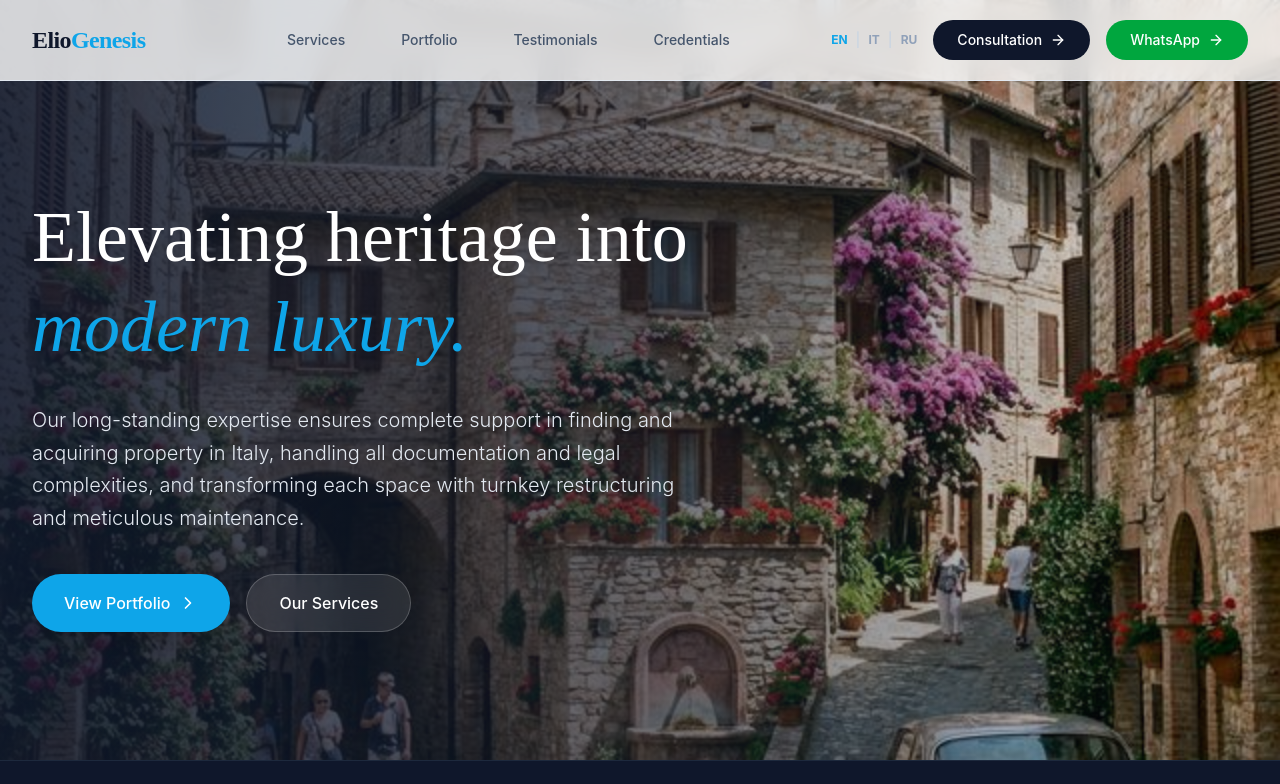
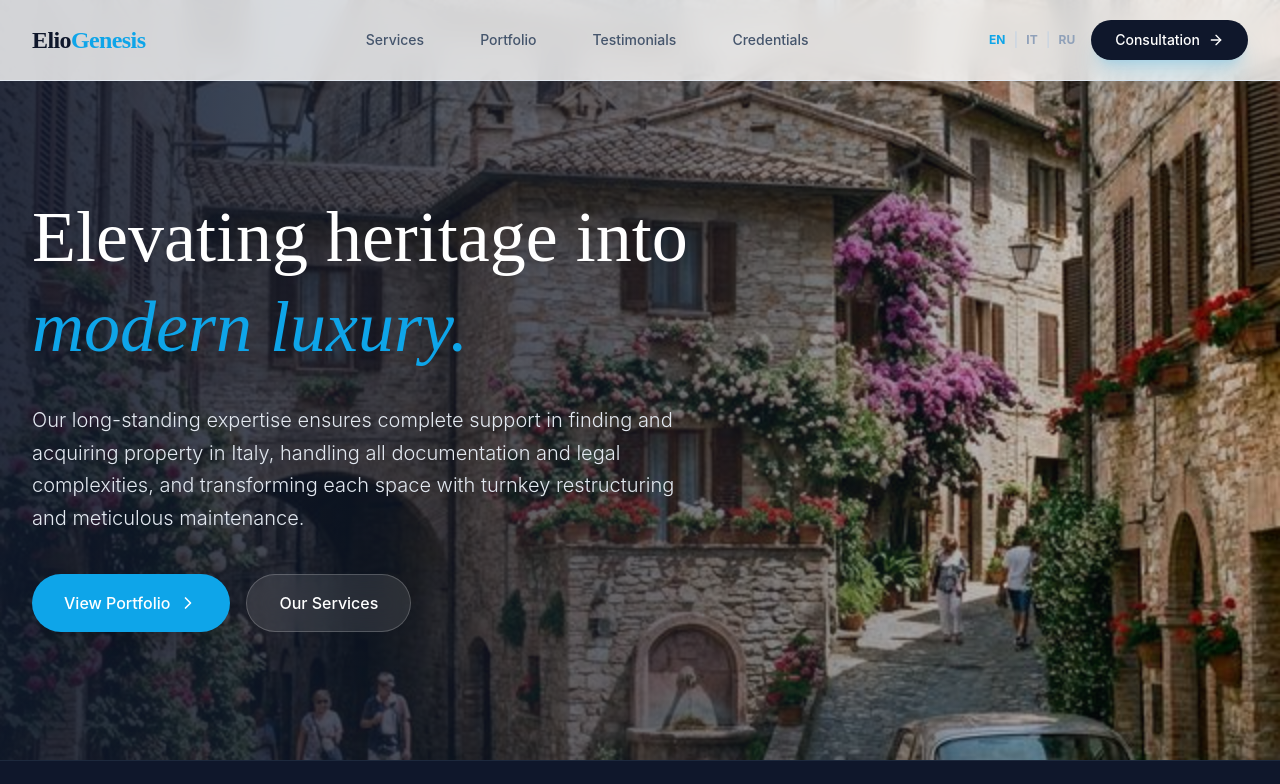
Before and after one commit to Pryshvitsyn/luxuar_repair_1, a React (Vite) app: page / in a window 1280 px wide. Shown: the top 784 px of the page. Built offline with nearby package versions, Linux system fonts and the light colour scheme.

Commit message:
Refactor App component layout and styles

```diff
--- a/src/App.jsx
+++ b/src/App.jsx
@@ -126,7 +126,7 @@ function App() {
   ]
 
   return (
-    <div className="min-h-screen bg-slate-900 text-white font-sans shadow-2xl">
+    <div className="min-h-screen bg-slate-50 font-sans text-slate-900">
       {/* Navbar */}
       <nav className="fixed w-full z-50 bg-white/80 backdrop-blur-md border-b border-slate-200 transition-all duration-300">
         <div className="max-w-7xl mx-auto px-4 sm:px-6 lg:px-8">
@@ -146,9 +146,8 @@ function App() {
               <a href="#credentials" className="text-slate-600 hover:text-brand-blue px-3 py-2 text-sm font-medium transition-colors">{t('nav.credentials')}</a>
             </div>
 
-          {/* Desktop Header: Language + Buttons */}
+            {/* CTA Button & Language Switcher */}
             <div className="hidden md:flex items-center gap-4">
-            {/* Language Switcher */}
               <div className="flex gap-2 text-sm font-medium">
                 <button onClick={() => setLanguage('en')} className={`transition-colors text-xs font-bold ${language === 'en' ? 'text-brand-blue' : 'text-slate-400 hover:text-slate-600'}`}>EN</button>
                 <div className="text-slate-300">|</div>
@@ -156,16 +155,16 @@ function App() {
                 <div className="text-slate-300">|</div>
                 <button onClick={() => setLanguage('ru')} className={`transition-colors text-xs font-bold ${language === 'ru' ? 'text-brand-blue' : 'text-slate-400 hover:text-slate-600'}`}>RU</button>
               </div>
-
-            {/* Buttons */}
-            <button onClick={() => setIsFormOpen(true)} className="bg-slate-900 hover:bg-brand-blue text-white px-6 py-2.5 rounded-full text-sm font-medium flex items-center gap-2 group">
+              <a
+              href="https://wa.me/393519363404?text=Hello%20I%20would%20like%20a%20consultation"
+  target="_blank"
+  rel="noopener noreferrer"
+  className="bg-slate-900 hover:bg-brand-blue text-white px-6 py-2.5 rounded-full text-sm font-medium transition-all duration-300 shadow-xl shadow-brand-blue/20 hover:shadow-brand-blue/40 flex items-center gap-2 group"
+>
   {t('nav.consultation')}
   <ArrowRight className="w-4 h-4 group-hover:translate-x-1 transition-transform" />
-            </button>
-            <a href="https://wa.me/393519363404?text=Hello%20I%20would%20like%20a%20consultation" target="_blank" rel="noopener noreferrer" className="bg-green-600 hover:bg-green-700 text-white px-6 py-2.5 rounded-full text-sm font-medium flex items-center gap-2 group">
-              WhatsApp
-              <ArrowRight className="w-4 h-4 group-hover:translate-x-1 transition-transform" />
 </a>
+
             </div>
 
             {/* Mobile menu button */}
@@ -179,63 +178,8 @@ function App() {
             </div>
           </div>
         </div>
-
-      {/* Mobile Menu */}
-      {isMobileMenuOpen && (
-        <>
-          {/* Backdrop */}
-          <div
-            className="fixed inset-0 bg-black/50 z-40"
-            onClick={() => setIsMobileMenuOpen(false)}
-          ></div>
-
-          {/* Sidebar */}
-          <div
-            className={`fixed inset-y-0 right-0 w-64 bg-white shadow-2xl border-l border-slate-200 transform transition-transform duration-300 ease-in-out z-50 ${
-              isMobileMenuOpen ? 'translate-x-0' : 'translate-x-full'
-            }`}
-          >
-            <div className="p-6 space-y-4">
-              {/* Close button */}
-              <button
-                onClick={() => setIsMobileMenuOpen(false)}
-                className="text-slate-600 hover:text-slate-900 focus:outline-none mb-4"
-              >
-                <X className="h-6 w-6" />
-              </button>
-
-              {/* Mobile Links */}
-              <a href="#services" className="block text-slate-600 hover:text-brand-blue">{t('nav.services')}</a>
-              <a href="#portfolio" className="block text-slate-600 hover:text-brand-blue">{t('nav.portfolio')}</a>
-              <a href="#testimonials" className="block text-slate-600 hover:text-brand-blue">{t('nav.testimonials')}</a>
-              <a href="#credentials" className="block text-slate-600 hover:text-brand-blue">{t('nav.credentials')}</a>
-
-              {/* Language Switcher */}
-              <div className="flex gap-2 text-sm font-medium mt-4">
-                <button onClick={() => setLanguage('en')} className={`transition-colors text-xs font-bold ${language === 'en' ? 'text-brand-blue' : 'text-slate-400 hover:text-slate-600'}`}>EN</button>
-                <div className="text-slate-300">|</div>
-                <button onClick={() => setLanguage('it')} className={`transition-colors text-xs font-bold ${language === 'it' ? 'text-brand-blue' : 'text-slate-400 hover:text-slate-600'}`}>IT</button>
-                <div className="text-slate-300">|</div>
-                <button onClick={() => setLanguage('ru')} className={`transition-colors text-xs font-bold ${language === 'ru' ? 'text-brand-blue' : 'text-slate-400 hover:text-slate-600'}`}>RU</button>
-              </div>
-
-              {/* Buttons */}
-              <button onClick={() => { setIsFormOpen(true); setIsMobileMenuOpen(false); }} className="w-full bg-slate-900 hover:bg-brand-blue text-white px-6 py-2.5 rounded-full text-sm font-medium flex items-center justify-center gap-2 group">
-                {t('nav.consultation')}
-                <ArrowRight className="w-4 h-4 group-hover:translate-x-1 transition-transform" />
-              </button>
-              <a href="https://wa.me/393519363404?text=Hello%20I%20would%20like%20a%20consultation" target="_blank" rel="noopener noreferrer" className="w-full bg-green-600 hover:bg-green-700 text-white px-6 py-2.5 rounded-full text-sm font-medium flex items-center justify-center gap-2 group">
-                WhatsApp
-                <ArrowRight className="w-4 h-4 group-hover:translate-x-1 transition-transform" />
-              </a>
-            </div>
-          </div>
-        </>
-      )}
       </nav>
 
-    {/* Popup Form */}
-    {isFormOpen && <ConsultationForm onClose={() => setIsFormOpen(false)} />}
 
       {/* Hero Section */}
       <section className="relative pt-32 pb-20 lg:pt-48 lg:pb-32 overflow-hidden min-h-[90vh] flex items-center">
```
Lines whose indentation alone changed are shown as unchanged.
